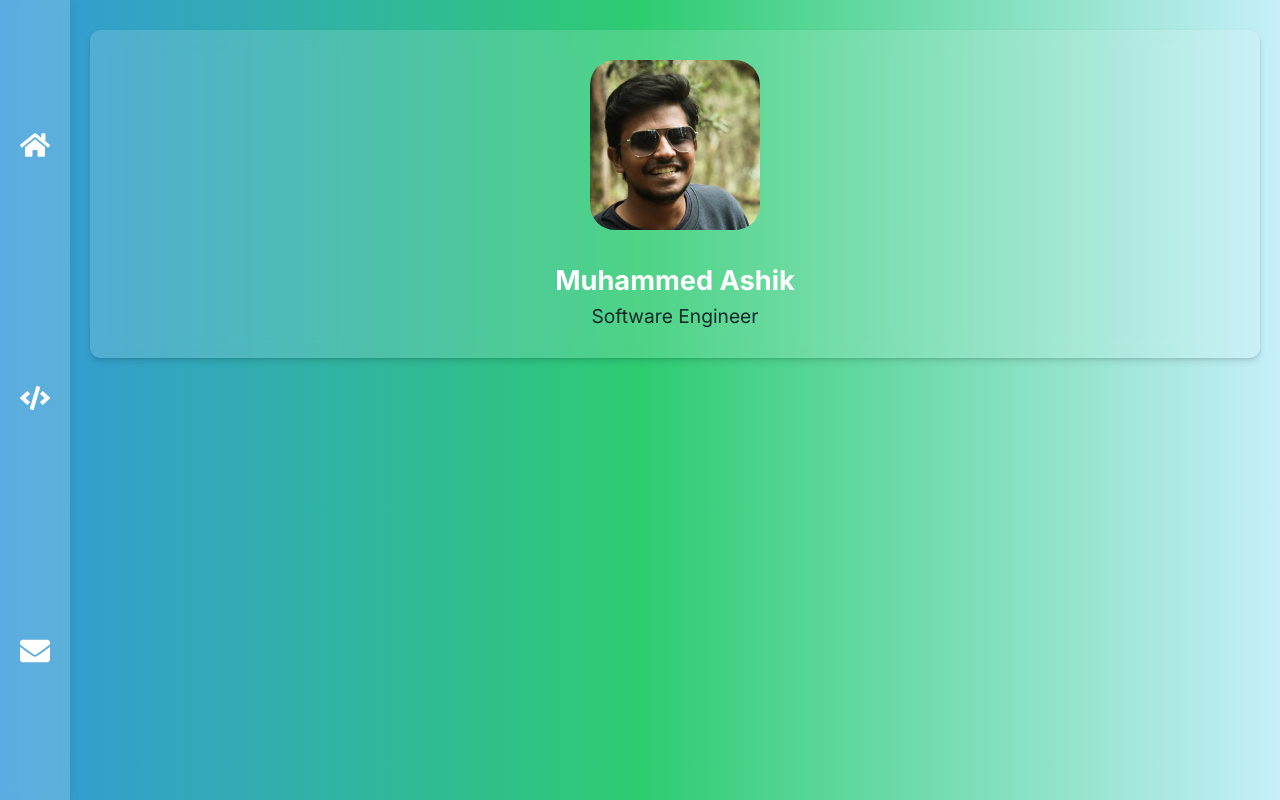
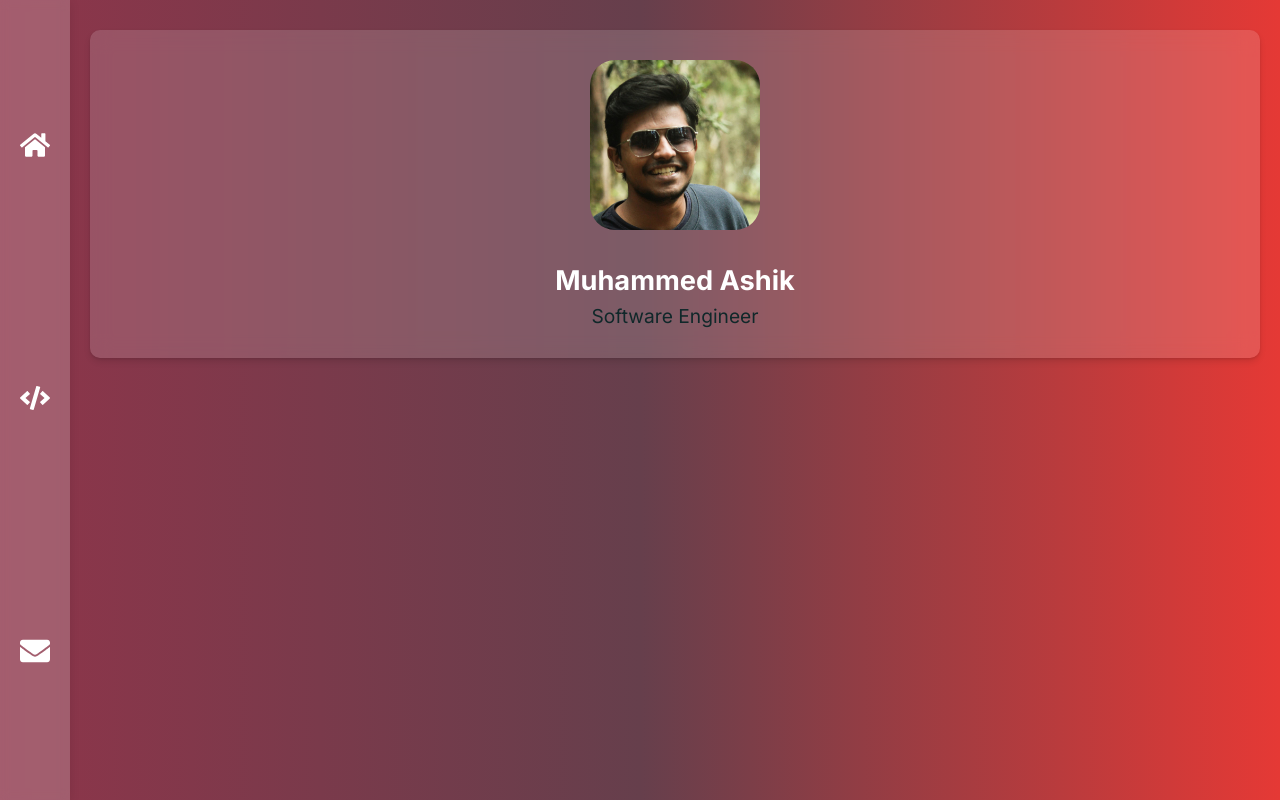
Before and after one commit to ashikpnc/profile-app, a Next.js app: page / in a window 1280 px wide. Built offline with nearby package versions, Linux system fonts and the light colour scheme.

Commit message:
beetroot mix

```diff
--- a/src/app/globals.scss
+++ b/src/app/globals.scss
@@ -35,9 +35,9 @@
 
 // styles.scss
 
-$primary-color: #3498db; // Blue
-$secondary-color: #2ecc71; // Green
-$accent-color: #c6effa;
+$primary-color: #8e354a; // Beetroot Red
+$secondary-color: #663f4c; // Dark Beetroot
+$accent-color: #e53935; // Light Beetroot
 
 // Mixin to create a gradient background
 @mixin colorful-background {
```
